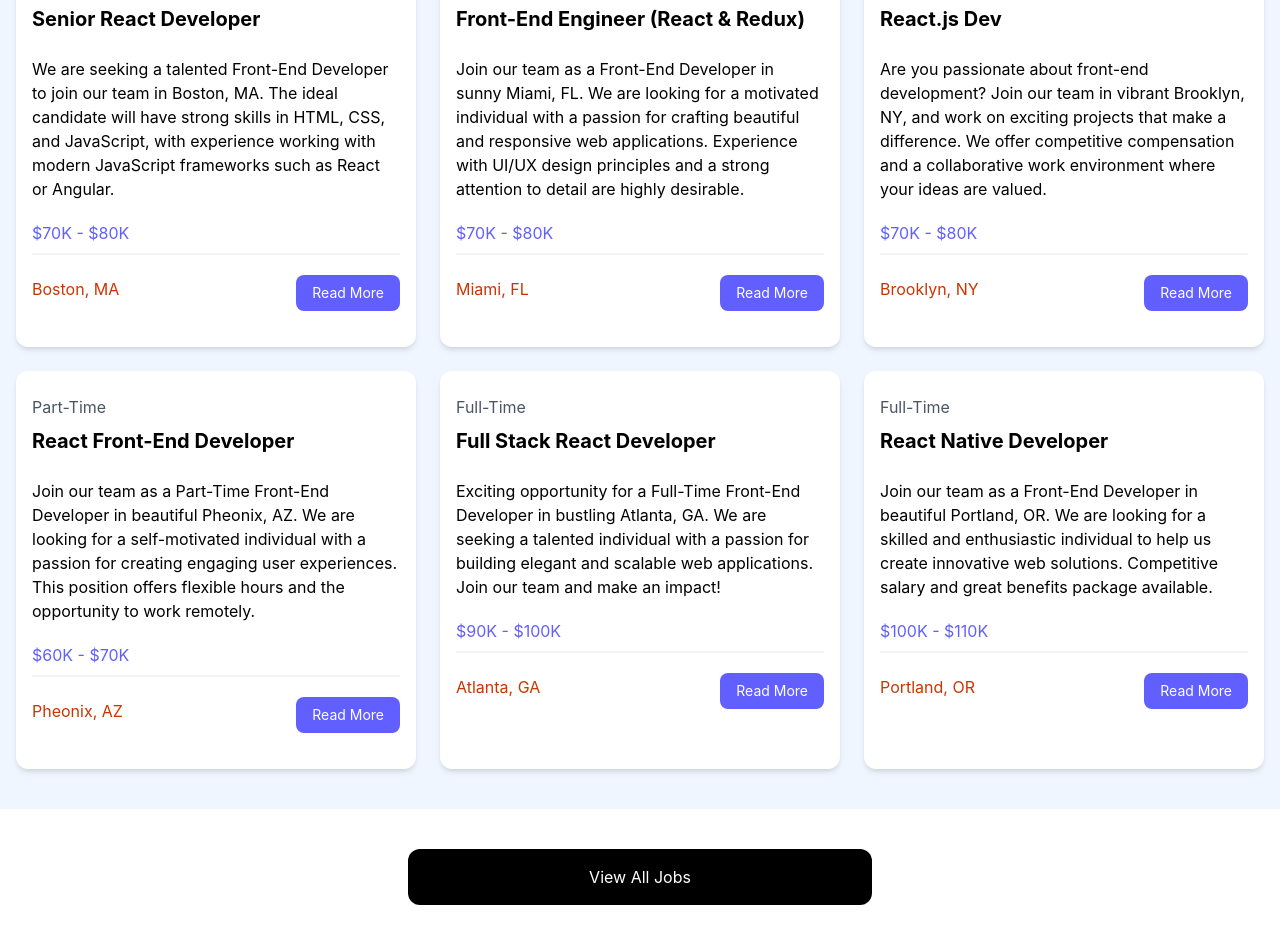
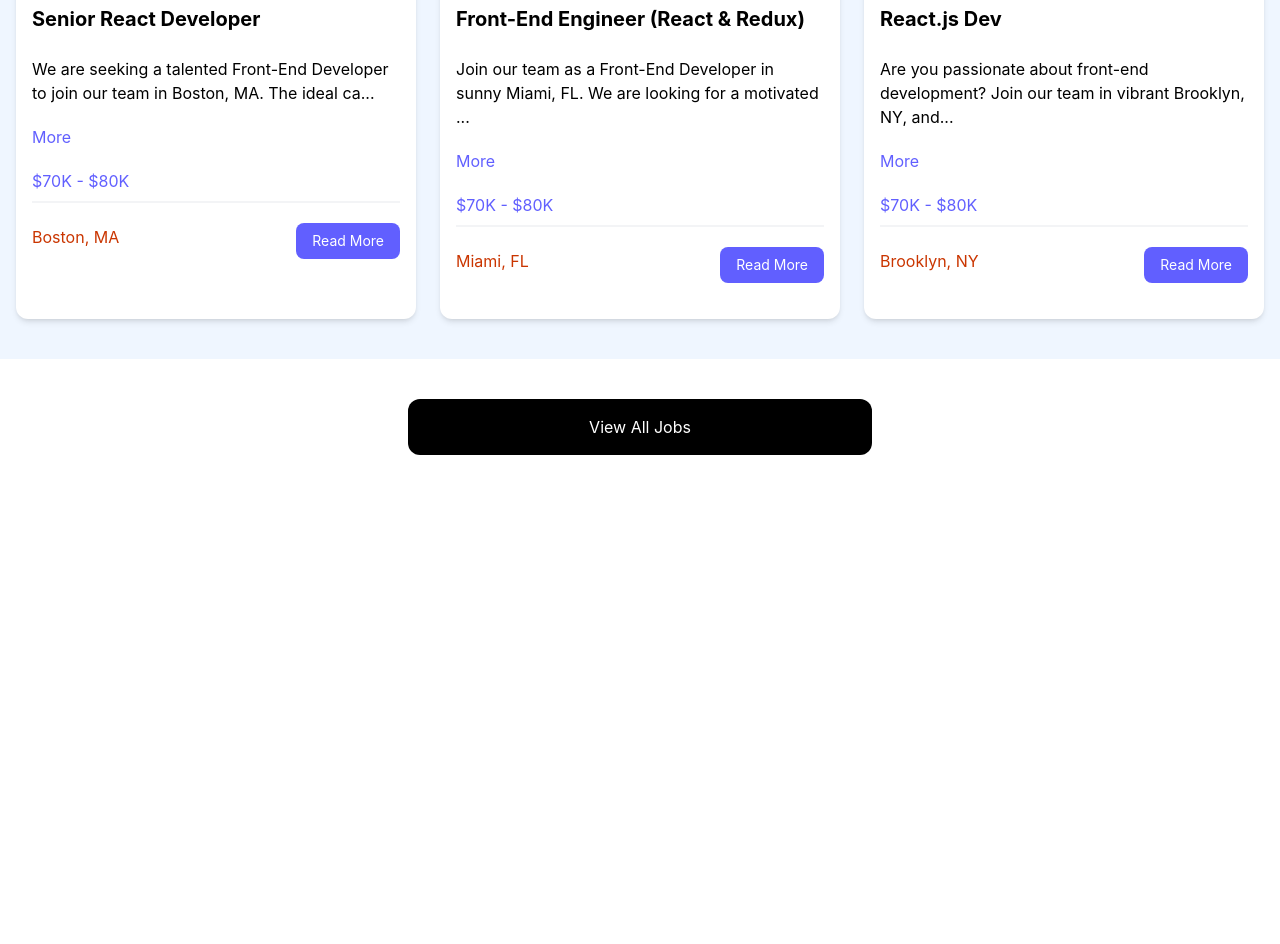
Before and after one commit to aishwaryagaikwad21/react_jobs, a React (Vite) app: page / in a window 1280 px wide. Shown: the part 760-1704 px from the top of the page. After the commit the page ends 1255 px from the top, so only its background shows below. Built offline with nearby package versions, Linux system fonts and the light colour scheme.

Commit message:
pagination, useState for description

```diff
--- a/src/App.jsx
+++ b/src/App.jsx
@@ -3,6 +3,7 @@
 import Hero from './components/Hero'
 import HomeCards from './components/HomeCards'
 import JobListings from './components/JobListings'
+import ViewAllJobs from './components/ViewAllJobs'
 
 const App = () => {
   return (
@@ -11,15 +12,7 @@
       <Hero />
       <HomeCards />
       <JobListings />
-
-
-    <section className="m-auto max-w-lg my-10 px-6">
-      <a
-        href="jobs.html"
-        className="block bg-black text-white text-center py-4 px-6 rounded-xl hover:bg-gray-700"
-        >View All Jobs</a
-      >
-    </section>
+      <ViewAllJobs />
 
     </>
   )
--- a/src/components/JobListing.jsx
+++ b/src/components/JobListing.jsx
@@ -1,8 +1,17 @@
 import React from 'react'
+import {useState} from 'react'
 
 //create react JobListing component
 const JobListing = ({job}) => { //{job} - destructuring the props object
-   return (<div className="bg-white rounded-xl shadow-md relative">
+  const [showFullDescription, setShowFullDescription] = useState(false)
+
+  let description = job.description;
+
+  if(!showFullDescription){
+    description = description.substring(0, 90) + '...'
+  }
+
+  return (<div className="bg-white rounded-xl shadow-md relative">
                 <div className="p-4">
                 <div className="mb-6">
                     <div className="text-gray-600 my-2">{job.type}</div>
@@ -10,8 +19,11 @@
                 </div>
 
                 <div className="mb-5">
-                    {job.description}
+                    {description}
                 </div>
+
+                <button onClick={ () => setShowFullDescription((prevState) =>
+                !prevState)} className="text-indigo-500 mb-5 hover:text-indigo-600">{ showFullDescription ? 'Less': 'More'}</button>
 
                 <h3 className="text-indigo-500 mb-2"> {job.salary} </h3>
 
@@ -50,5 +62,5 @@
     then  href={`/job/${job.id}`} => /job/42
     This lets every "Read More" button point to that specific job.
 
-
+JobListing is rendered by JobListings and App
 */
--- a/src/components/JobListings.jsx
+++ b/src/components/JobListings.jsx
@@ -3,8 +3,9 @@
 import JobListing from './JobListing'
 
 const JobListings = () => {
-    console.log(jobs) //array of jobs
+   // console.log(jobs) //array of jobs
 
+   const recentJobListings = jobs.slice(0, 3) //to show only 3 job cards and hide rest
   return (
     <section className="bg-blue-50 px-4 py-10">
       <div className="container-xl lg:container m-auto">
@@ -13,7 +14,7 @@
         </h2>
         <div className="grid grid-cols-1 md:grid-cols-3 gap-6">
 
-        { jobs.map((job) => {
+        { recentJobListings.map((job) => {
           return <JobListing key={job.id} job={job}/>
           } ) }
         </div>
```
